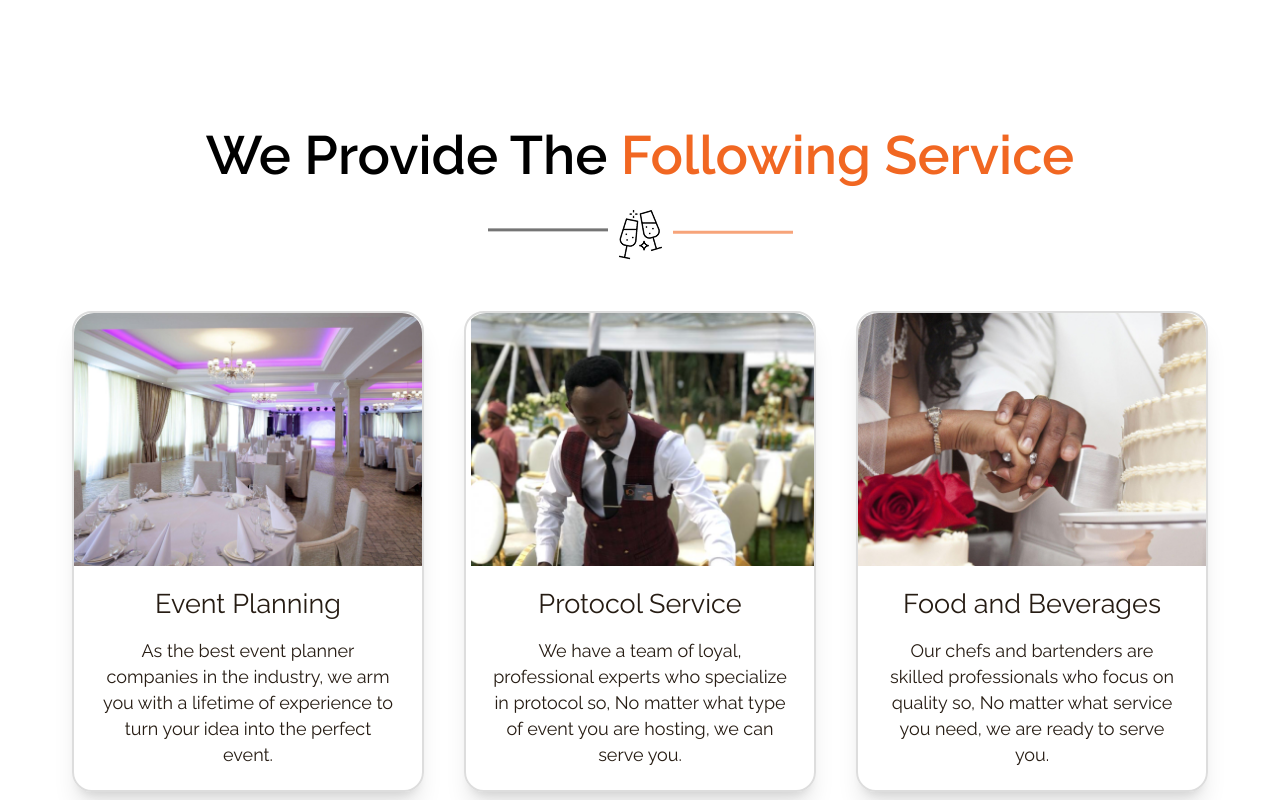
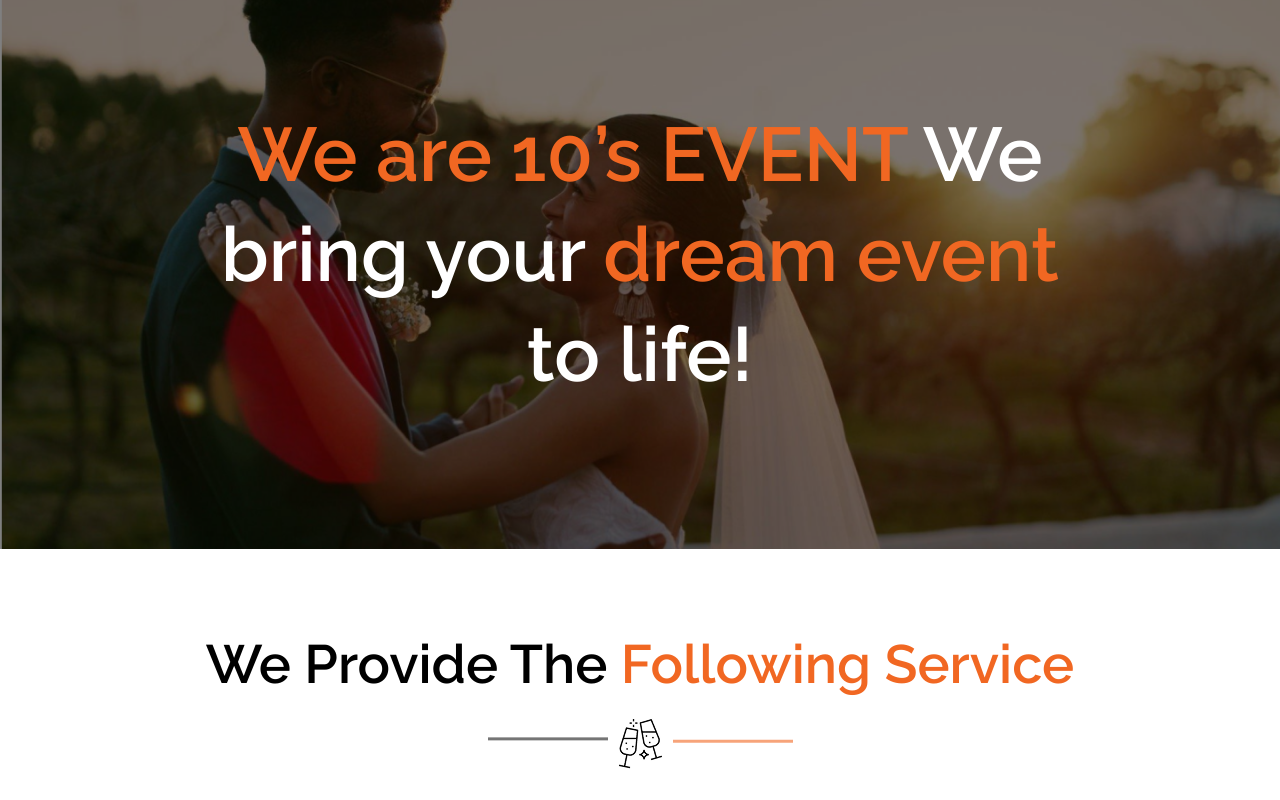
Before and after one commit to Roni006/10sEvent, a React (Vite) app: page / in a window 1280 px wide. Shown: the top 800 px of the page. Built offline with nearby package versions, Linux system fonts and the light colour scheme.

Commit message:
measureing the top and bottom padding of service components

```diff
--- a/src/Components/Home/Home.jsx
+++ b/src/Components/Home/Home.jsx
@@ -8,7 +8,7 @@ import Banner from "../../pages/Banner";
 const Home = () => {
   return (
     <>
-    {/* <Banner/> */}
+      <Banner />
       <Services />
       <About />
       {/* <CallToAction />
--- a/src/pages/Banner.jsx
+++ b/src/pages/Banner.jsx
@@ -1,18 +1,21 @@
-import React from 'react'
-import Container from '../Common/Container/Container'
-import BannerBg from '../../src/assets/img/banner.png'
+import React from "react";
+import Container from "../Common/Container/Container";
+import BannerBg from "../../src/assets/img/banner.png";
 
 const Banner = () => {
   return (
     <>
-      <section className="-mt-20">
+      <section className="xl:-mt-10 lg:mt-0 md:mt-0 sm:mt-0 mt-0 ">
         <div className="relative">
           <img className="w-full h-auto" src={BannerBg} alt="banner bg" />
 
           <div className="absolute inset-0 bg-black/50"></div>
 
           <div className="absolute inset-0 flex items-center justify-center">
-            <h1 className="text-[#f16722] max-w-212.5 text-[76px] leading-25 font-semibold font-raleway text-center">
+            <h1
+              className="text-[#f16722] lg:max-w-212.5 md:max-w-137.5 sm:max-w-112.5 max-w-87.5 lg:text-[76px] md:text-[60px]
+            sm:text-[54px] text-[25px] lg:leading-25 md:leading-16.25 sm:leading-15 leading-8 font-semibold font-raleway text-center"
+            >
               We are 10’s EVENT
               <span className="text-white"> We bring your</span> dream event
               <span className="text-white"> to life!</span>
@@ -22,6 +25,6 @@ const Banner = () => {
       </section>
     </>
   );
-}
+};
 
-export default Banner
+export default Banner;
--- a/src/pages/Services.jsx
+++ b/src/pages/Services.jsx
@@ -42,7 +42,7 @@ const Services = () => {
 
   return (
     <>
-      <section className="md:py-30 sm:py-20 py-20 ">
+      <section className="xl:py-20 lg:py-18 md:py-18 sm:py-15 py-15 ">
         <Container>
           <div className="flex flex-col items-center justify-center">
             <h1 className="sm:text-[54px] text-[30px]  font-semibold font-raleway sm:leading-17.5 leading-8.75 text-center w-70 sm:w-120 md:w-full text-[#000000] pb-4  ">
```
